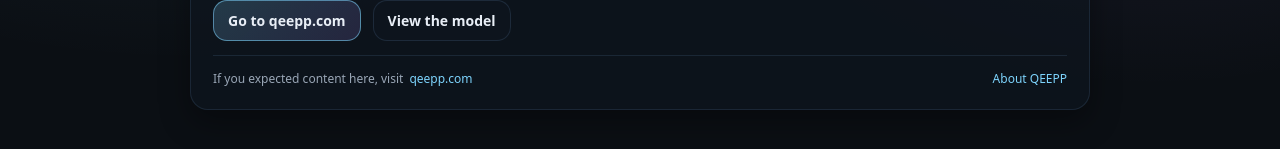
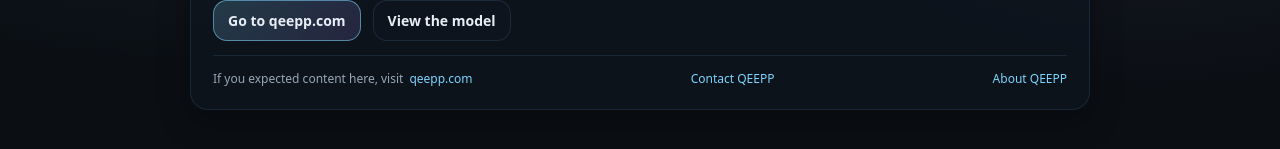
Before and after one commit to qeepp/qeepp.github.io, a plain HTML site: page docs/index.html in a window 1280 px wide. Shown: the part 457-606 px from the top of the page. Drawn offline with Linux system fonts and the light colour scheme.

Commit message:
Wip (#57)
* commit silo

* link to exlcude partials html

* lint --exclude fix

* ci lint modernizing

* CI relative links check fix

* exclude /partials from link check

* attempt 2

* Update ci.yml

* Update ci.yml

* Update ci.yml

* Update why1.html

* Update 1.0

* Update why.html

* Update why.html

* Update index.html

* Update qeepp.css

* Update why.html

* Update why.html

* why update

* Update why.html

* Update why.html

* Update why.html

* Update why.html

* Update 1.1

* Update 1.2

* css update

* Update premature-scaling.html

* Update sitemap.xml

* Create _redirects

* Update 1.3

* Update premature-scaling.html

* minor updates

* Update index.html

* Update index.html

* Update 1.4

* Update 1.5

* update 1.6

* Update index.html

* Update index.html

* Update index.html

* Update index.html

* Update index.html

* Update 2.0

* Update resources.html

* update 2.1

* update

* Update 3.0

* Update 3.1

* U 3.11

* Update CONTRIBUTING.md

* Update index.html

```diff
--- a/docs/index.html
+++ b/docs/index.html
@@ -163,6 +163,7 @@
       <div class="note">
         <div class="link-row">
           If you expected content here, visit <a href="https://qeepp.com/resources" rel="noopener">qeepp.com</a>
+          <a href="https://qeepp.com/contact" class="right-link" rel="noopener">Contact QEEPP</a>
           <a href="https://qeepp.com/about" class="right-link" rel="noopener">About QEEPP</a>
         </div>
       </div>
```
